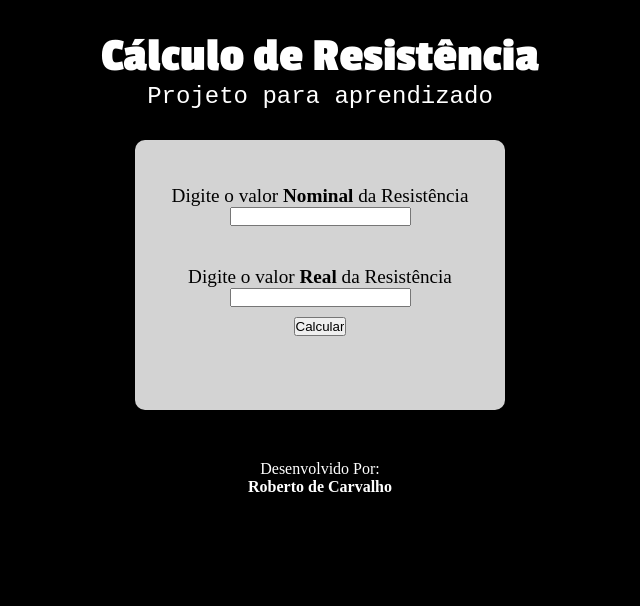
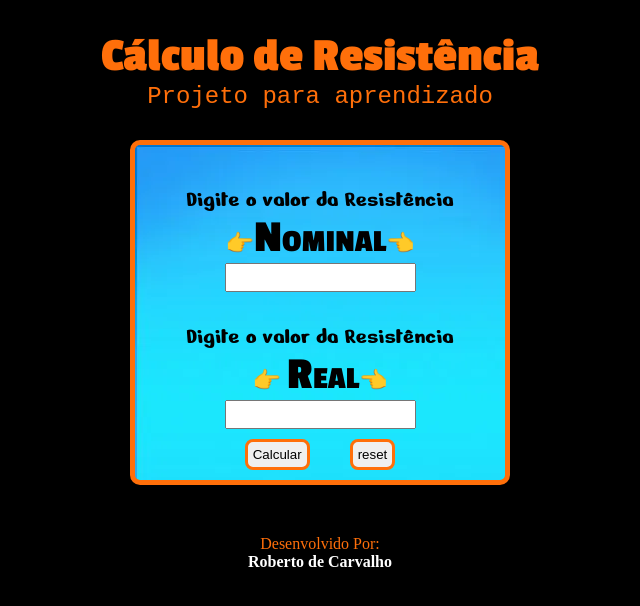
Before and after one commit to rlcarval38/Projeto-calculo-de-resistencia, a plain HTML site: page index.html in a window 1280 px wide. Shown: the whole page, without its empty margins (320-960 px from the left). Drawn offline with Linux system fonts and the light colour scheme; a web font is replaced by a local one.

Commit message:
Update
Inserido algumas modificações no css

```diff
--- a/Style/style.css
+++ b/Style/style.css
@@ -2,6 +2,8 @@
 @import url('https://fonts.googleapis.com/css2?family=Bebas+Neue&family=Caveat:wght@400;500;600;700&family=Kalam:wght@300&family=Passion+One:wght@400;700;900&display=swap');
 
 @import url('https://fonts.googleapis.com/css2?family=Syne+Mono&display=swap');
+
+@import url('https://fonts.googleapis.com/css2?family=Nerko+One&display=swap');
 
 
 *{
@@ -15,7 +17,7 @@ body{
 header{
     background-color: black;
     text-align: center;
-    color: white;
+    color: #FF6F0A;
     font-size: 1.5em;
 
 }
@@ -31,35 +33,71 @@ header p{
 
 }
 section{
-    width: 350px;
-    height: 250px;
+    max-width: 350px;
+    max-height: 380px;
     margin:auto;
-    background-color: lightgray;
+    background-image: url(../image/fundoazul.png);
     padding: 10px;
     border-radius: 10px;
-
+    border: 5px solid #FF6F0A;
+}
+.texto{
+    font-family: 'Nerko One', cursive;
+    font-size: 1.2em;
+    text-align: center;
+}
+input{
+    margin: 0px;
+    padding: 5px;
+}
+#calcular{
+    margin-top: 10px;
 
 }
-.texto{
-    text-align: center;
-    padding: 5px;
-    margin: auto;
 
-}
 div > p{
     font-size: 1.2em;
     margin-top: 30px;
+}
+#nominal{
+    font-family: "Passion One";
+    font-size: 2em;
+    font-variant: small-caps;
+}
+#nominal:hover{
+    color:#FF6F0A ;
+    font-weight: normal;
+}
+#real{
+    font-family: "Passion One";
+    font-size: 2em;
+    font-variant: small-caps;
+
+}
+#real:hover{
+    color:#FF6F0A ;
+    font-weight: normal;
+}
+#botao{
+    border-radius: 8px;
+    border: 3px solid #FF6F0A;
+    margin-right: 35px;
+}
+#reset{
+    border-radius: 8px;
+    border: 3px solid #FF6F0A;
 }
 
 footer{
     background-color: black;
     text-align: center;
-    color: white;
+    color: #FF6F0A;
     padding: 50px;
 }
 footer a{
     color: white;
     text-decoration: none;
+
 }
 footer a:hover{
     text-decoration: underline;
--- a/index.html
+++ b/index.html
@@ -15,22 +15,24 @@
         </header>
         <section>
             <div class="texto" id="textocent">
-                <p>Digite o valor <strong>Nominal</strong> da Resistência</p>
+                <p>Digite o valor da Resistência <br>&#x1F449<strong id="nominal">Nominal</strong>&#x1F448 </p>
                 <input type="text">
 
+
             </div>
-            <div class="texto">
-                <p>Digite o valor <strong>Real</strong> da Resistência</p>
+            <div class="texto" id="texto1">
+                <p>Digite o valor  da Resistência <br>&#x1F449 <strong id="real">Real</strong>&#x1F448</p>
                 <input type="text">
             </div>
             <div class="texto" id="calcular">
-                <input type="button" value="Calcular">
+                <input type="button"  value="Calcular" id="botao">
+                <input type="button" value="reset" id="reset">
             </div>
         </section>
     </main>
     <footer>
         <p>
-            Desenvolvido Por: <br><a href="https://github.com/rlcarval38"> <strong>Roberto de Carvalho</strong></a>
+            Desenvolvido Por: <br><a href="https://github.com/rlcarval38" target="_blank"><strong>Roberto de Carvalho</strong></a>
         </p>
     </footer>
 </body>
```
Also changed, not shown: image/fundo.png (deleted), image/fundoazul.png (added), 1 other file.
